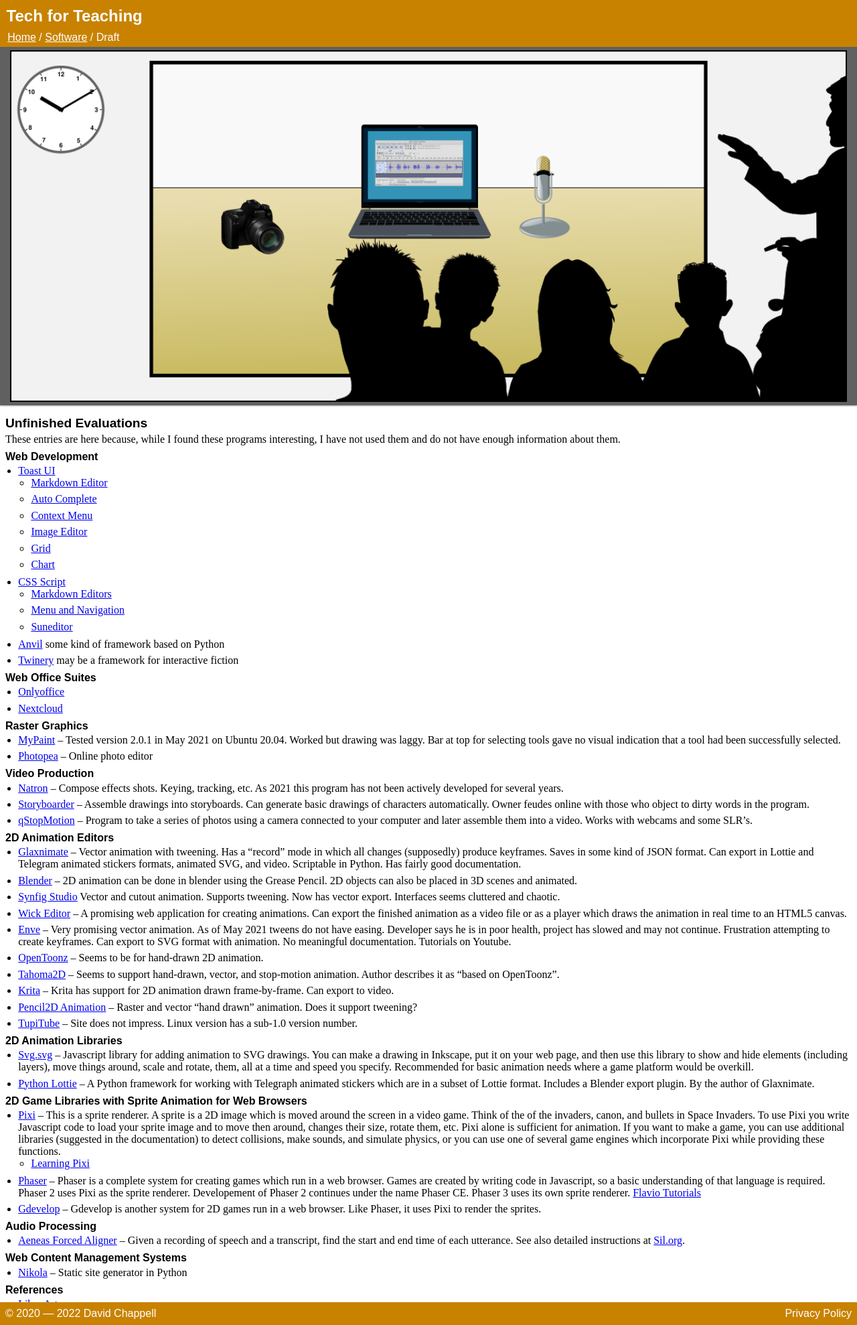
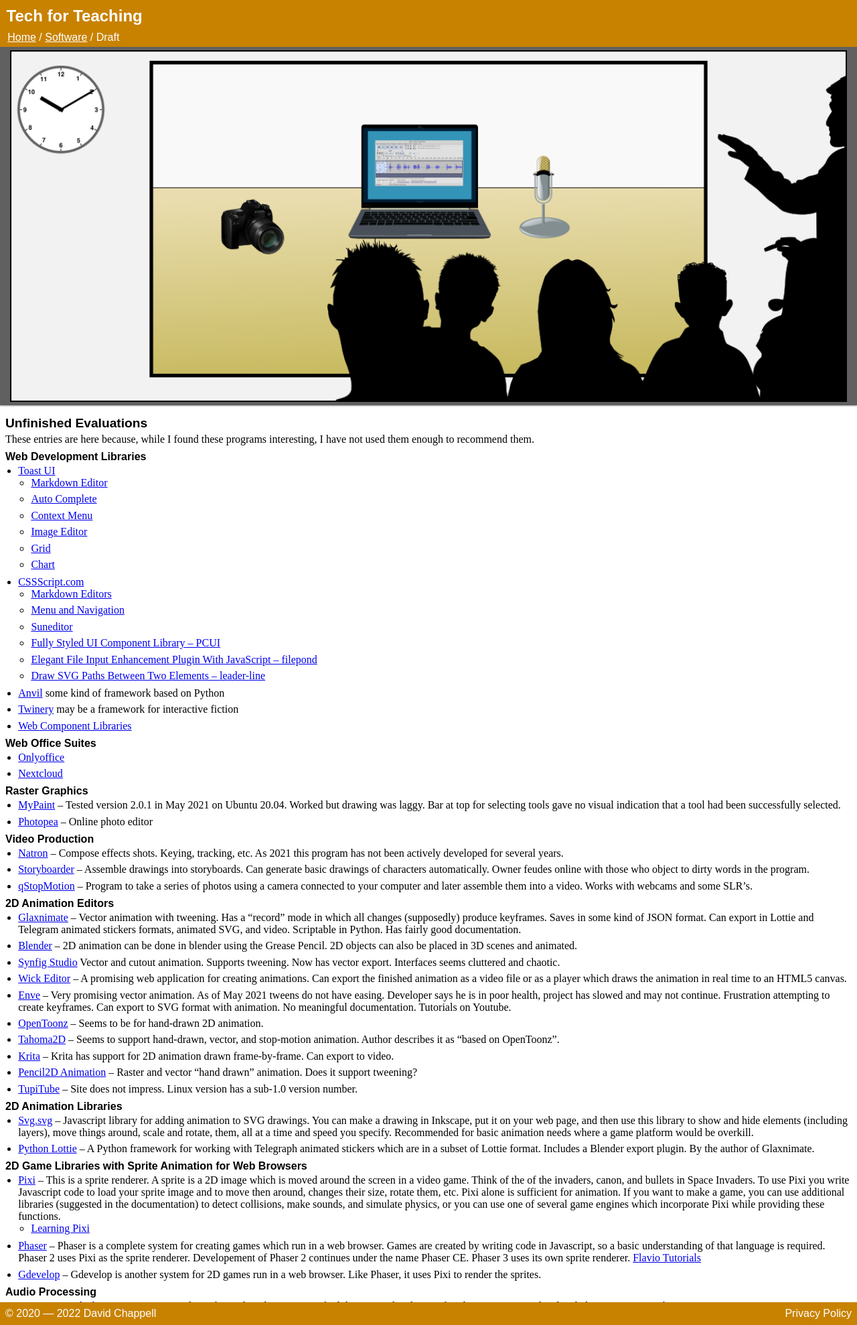
Before and after one commit to david672orford/tech-for-teaching, a Jekyll site: the page built from software/draft.md, in a window 1280 px wide. Shown: the whole page at 67% size. Built offline with Jekyll 4.4.1, drawn with Linux system fonts in a browser that asks for light colours; our own code applies the rules of GitHub Pages for plain Markdown files.

Commit message:
more web libraries

```diff
--- a/software/draft.md
+++ b/software/draft.md
@@ -1,9 +1,9 @@
 ## Unfinished Evaluations
 
 These entries are here because, while I found these programs interesting,
-I have not used them and do not have enough information about them.
+I have not used them enough to recommend them.
 
-### Web Development
+### Web Development Libraries
 * [Toast UI](https://ui.toast.com/)
   * [Markdown Editor](https://github.com/nhn/tui.editor)
   * [Auto Complete](https://ui.toast.com/tui-auto-complete)
@@ -11,12 +11,16 @@
   * [Image Editor](https://ui.toast.com/tui-image-editor)
   * [Grid](https://ui.toast.com/tui-grid)
   * [Chart](https://ui.toast.com/tui-chart)
-* [CSS Script](https://www.cssscript.com/)
+* [CSSScript.com](https://www.cssscript.com/)
   * [Markdown Editors](https://www.cssscript.com/tag/markdown-editor/)
   * [Menu and Navigation](https://www.cssscript.com/categories/menu-navigation/)
   * [Suneditor](https://www.cssscript.com/minimal-wysiwyg-editor-pure-javascript-suneditor/)
+  * [Fully Styled UI Component Library – PCUI](https://www.cssscript.com/ui-component-library-pcui/)
+  * [Elegant File Input Enhancement Plugin With JavaScript – filepond](https://www.cssscript.com/elegant-file-input-enhancement-plugin-javascript-filepond/)
+  * [Draw SVG Paths Between Two Elements – leader-line](https://www.cssscript.com/draw-svg-paths-two-elements-leader-line/)
 * [Anvil](https://anvil.works/) some kind of framework based on Python
 * [Twinery](https://twinery.org/) may be a framework for interactive fiction
+* [Web Component Libraries](https://www.webcomponents.org/libraries)
 
 ### Web Office Suites
 * [Onlyoffice](https://helpcenter.onlyoffice.com/server/docker/opensource/opensource-script-installation.aspx?_ga=2.171818464.1118353405.1597510942-615934063.1597510942)
```
